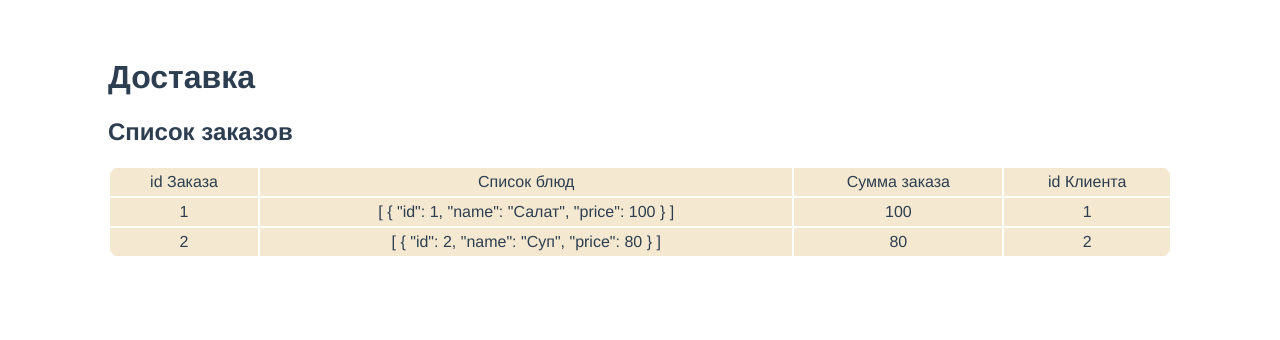
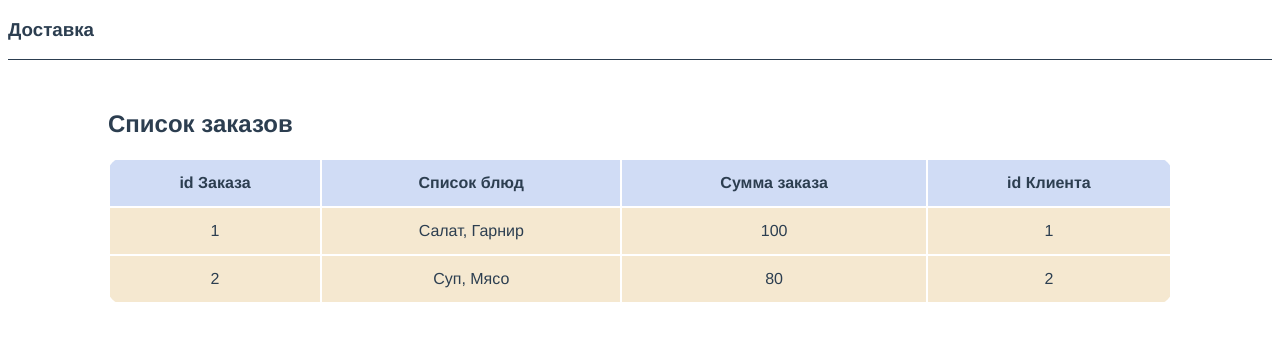
Before and after one commit to Yuliana-coder/delivery-project, a Vue app: page / in a window 1280 px wide. Shown: the top 340 px of the page. Built offline with nearby package versions, Linux system fonts and the light colour scheme.

Commit message:
Шаблон страниц, роутер

```diff
--- a/package.json
+++ b/package.json
@@ -9,7 +9,8 @@
   },
   "dependencies": {
     "core-js": "^3.6.5",
-    "vue": "^2.6.11"
+    "vue": "^2.6.11",
+    "vue-router": "^3.4.7"
   },
   "devDependencies": {
     "@vue/cli-plugin-babel": "~4.5.0",
--- a/src/App.vue
+++ b/src/App.vue
@@ -1,19 +1,6 @@
 <template>
-  <div id="app">
-    <Homepage />
-  </div>
+  <router-view />
 </template>
-
-<script>
-import Homepage from './page/homepage/homepage.vue'
-
-export default {
-  name: 'App',
-  components: {
-    Homepage
-  }
-}
-</script>
 
 <style>
 #app {
--- a/src/components/orders-list.css
+++ b/src/components/orders-list.css
@@ -7,18 +7,16 @@
   overflow-x: auto;
   border-radius: 15px;
 }
-/* .orders-table__head-row-cell {
-  font-size: 16px;
+.orders-table__head-row-cell {
   font-weight: 600;
   padding: 14px 5px;
-  border: 1px solid #333;
-} */
+}
 th {
   background: #496791;
   color: #fff;
 }
 td {
-  background: #f5e8d0;
+  background: #d0dcf5;
   text-align: center;
 }
 td,
@@ -26,3 +24,11 @@ th {
   padding: 5px 10px;
   vertical-align: top;
 }
+.orders-table__body-row-cell {
+  background: #f5e8d0;
+  padding: 14px 5px;
+}
+.orders-table__body-row-cell-dishes:not(:last-child)::after {
+  display: inline;
+  content: ", ";
+}
--- a/src/components/orders-list.vue
+++ b/src/components/orders-list.vue
@@ -14,7 +14,8 @@
         <tbody class="orders-table__body">
            <tr class="orders-table__body-row" v-for="(order,key) in orders" :key="key">
              <td class="orders-table__body-row-cell">{{order.orderId}}</td>
-             <td class="orders-table__body-row-cell">{{order.dishes}}</td>
+             <td class="orders-table__body-row-cell" >
+               <span class="orders-table__body-row-cell-dishes" v-for="(item, key2) in order.dishes" :key="key2">{{item.name}}</span></td>
              <td class="orders-table__body-row-cell">{{order.orderPrice}}</td>
              <td class="orders-table__body-row-cell">{{order.clientId}}</td>
            </tr>
--- /dev/null
+++ b/src/layout-pages/main-layout.vue
@@ -0,0 +1,27 @@
+<template>
+  <div id="app">
+    <!-- <Header /> -->
+    <div class="header">
+      <h3>Доставка</h3>
+    </div>
+    <main class="main">
+      <router-view></router-view>
+    </main>
+    <!--    <Footer />-->
+  </div>
+</template>
+
+<script>
+
+export default {
+    name: 'MainLayout'
+}
+</script>
+
+<style>
+.header::after {
+  display: block;
+  content: "";
+  border-bottom: 1px solid;
+}
+</style>
--- a/src/main.js
+++ b/src/main.js
@@ -1,8 +1,10 @@
 import Vue from 'vue'
 import App from './App.vue'
+import router from "./router";
 
 Vue.config.productionTip = false
 
 new Vue({
+  router,
   render: h => h(App),
 }).$mount('#app')
--- a/src/mock/orders-list.json
+++ b/src/mock/orders-list.json
@@ -5,6 +5,11 @@
             {
                 "id": 1,
                 "name": "Салат",
+                "price": 100
+            },
+            {
+                "id": 1,
+                "name": "Гарнир",
                 "price": 100
             }
         ],
@@ -18,6 +23,11 @@
                 "id": 2,
                 "name": "Суп",
                 "price": 80
+            },
+            {
+                "id": 2,
+                "name": "Мясо",
+                "price": 80
             }
         ],
         "orderPrice": 80,
--- a/src/page/homepage/homepage.vue
+++ b/src/page/homepage/homepage.vue
@@ -1,6 +1,5 @@
 <template>
   <div class="homepage">
-    <h1>Доставка</h1>
     <OrdersList
     :orders =  "orders"
     />
--- /dev/null
+++ b/src/router.js
@@ -0,0 +1,29 @@
+import Vue from "vue";
+import VueRouter from "vue-router";
+
+Vue.use(VueRouter);
+import MainLayout from "@/layout-pages/main-layout.vue";
+
+const Homepage = () =>
+  import(
+    /* webpackChunkName: "homepage-view" */ "@/page/homepage/homepage.vue"
+  );
+
+const router = new VueRouter({
+  mode: "history",
+  routes: [
+    {
+      path: "/",
+      component: MainLayout,
+      children: [
+        {
+          path: "",
+          name: "index",
+          component: Homepage,
+        },
+      ],
+    },
+  ],
+});
+
+export default router;
```
Also changed, not shown: 1 other file (tests, documents, lock files or other folders).
